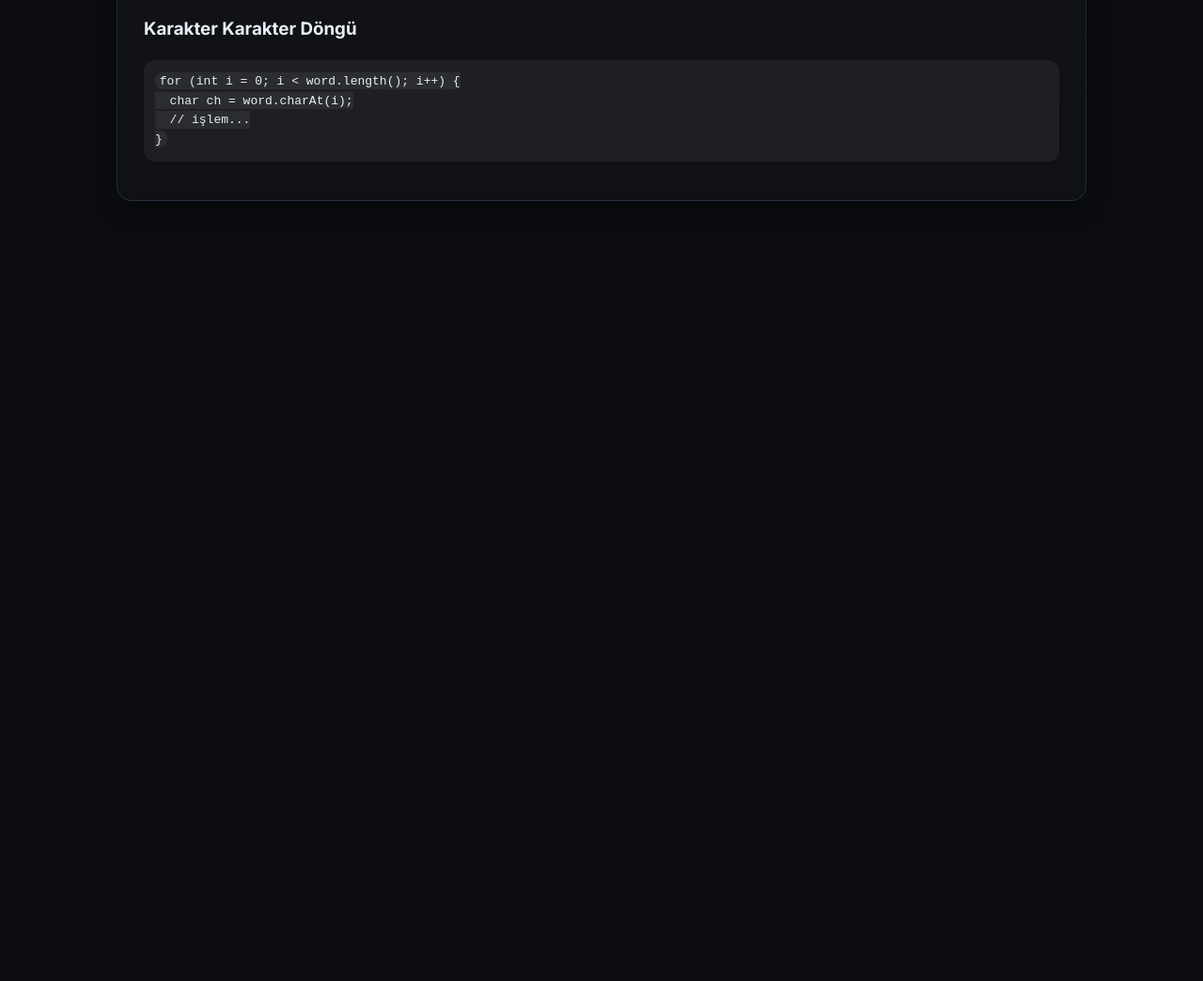
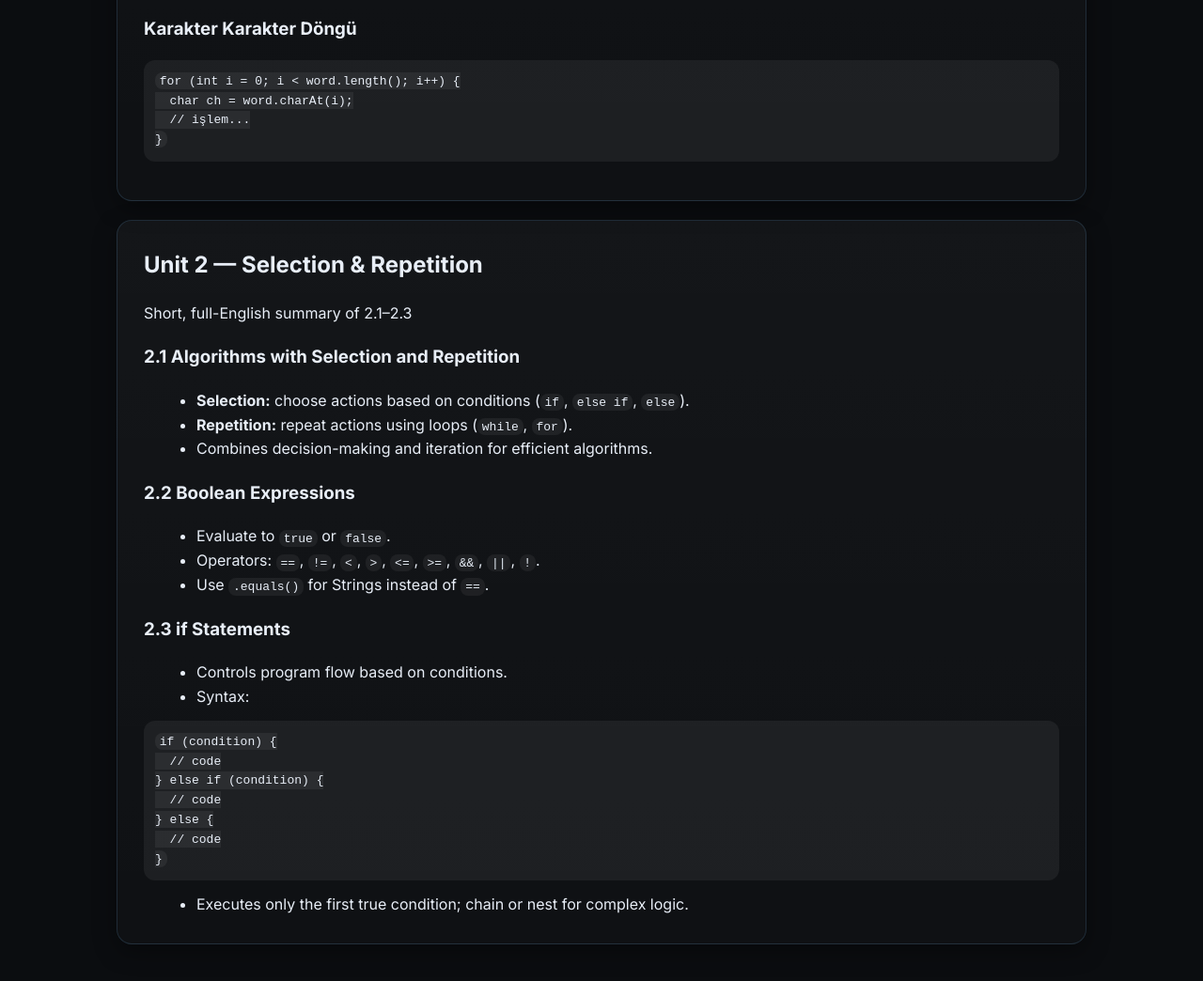
Before and after one commit to ilgazuygur/ilgazuygur.github.io, a plain HTML site: page big-ideas.html in a window 1280 px wide. Shown: the part 10523-11567 px from the top of the page at 94% size. Before the commit the page ends 10781 px from the top, so only its background shows below. Drawn offline with Linux system fonts and the light colour scheme.

Commit message:
Update big-ideas.html

```diff
--- a/big-ideas.html
+++ b/big-ideas.html
@@ -420,6 +420,43 @@ String low = "OK".toLowerCase();</code></pre>
   </div>
   <!-- ===================== /APPENDED ===================== -->
 
+  <!-- ===================== UNIT 2 (ADDED AT THE VERY END) ===================== -->
+  <div class="card">
+    <h2>Unit 2 — Selection &amp; Repetition</h2>
+    <p class="muted">Short, full-English summary of 2.1–2.3</p>
+
+    <h3>2.1 Algorithms with Selection and Repetition</h3>
+    <ul>
+      <li><strong>Selection:</strong> choose actions based on conditions (<code>if</code>, <code>else if</code>, <code>else</code>).</li>
+      <li><strong>Repetition:</strong> repeat actions using loops (<code>while</code>, <code>for</code>).</li>
+      <li>Combines decision-making and iteration for efficient algorithms.</li>
+    </ul>
+
+    <h3>2.2 Boolean Expressions</h3>
+    <ul>
+      <li>Evaluate to <code>true</code> or <code>false</code>.</li>
+      <li>Operators: <code>==</code>, <code>!=</code>, <code>&lt;</code>, <code>&gt;</code>, <code>&lt;=</code>, <code>&gt;=</code>, <code>&amp;&amp;</code>, <code>||</code>, <code>!</code>.</li>
+      <li>Use <code>.equals()</code> for Strings instead of <code>==</code>.</li>
+    </ul>
+
+    <h3>2.3 if Statements</h3>
+    <ul>
+      <li>Controls program flow based on conditions.</li>
+      <li>Syntax:</li>
+    </ul>
+    <pre><code>if (condition) {
+  // code
+} else if (condition) {
+  // code
+} else {
+  // code
+}</code></pre>
+    <ul>
+      <li>Executes only the first true condition; chain or nest for complex logic.</li>
+    </ul>
+  </div>
+  <!-- ===================== END UNIT 2 ===================== -->
+
 </main>
 </body>
 </html>
```
